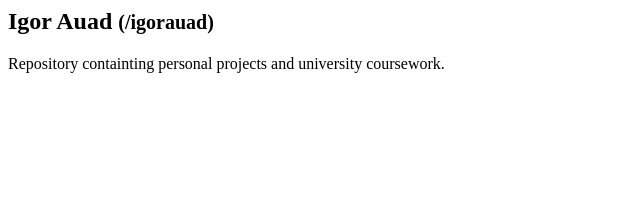
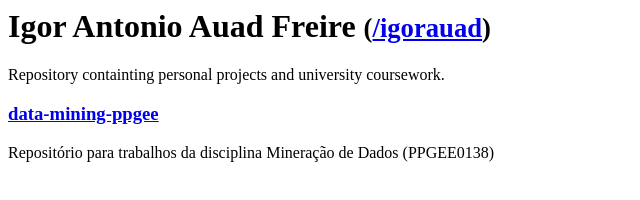
Before and after one commit to igorauad/igorauad.github.io, a plain HTML site: page index.html in a window 1280 px wide. Shown: the whole page, without its empty margins (0-640 px from the left). Drawn offline with nearby package versions, Linux system fonts and the light colour scheme.

Commit message:
Add data mining project

```diff
--- a/index.html
+++ b/index.html
@@ -1,5 +1,19 @@
-<h2>Igor Auad <small>(/igorauad)</small></h2>
+<!-- Latest compiled and minified JavaScript -->
+<script src="https://maxcdn.bootstrapcdn.com/bootstrap/3.3.2/js/bootstrap.min.js"></script>
 
-<p>
-Repository containting personal projects and university coursework.
-</p>
+<div class="page-header">
+  <h1>Igor Antonio Auad Freire <small>(<a href="https://github.com/igorauad">/igorauad</a>)</small></h1>
+	<p>
+	Repository containting personal projects and university coursework.
+	</p>
+</div>
+
+
+<div class="panel panel-default">
+  <div class="panel-heading">
+    <h3 class="panel-title"><a href="https://github.com/igorauad/data-mining-ppgee">data-mining-ppgee</a></h3>
+  </div>
+  <div class="panel-body">
+    Repositório para trabalhos da disciplina Mineração de Dados (PPGEE0138)
+  </div>
+</div>
```
